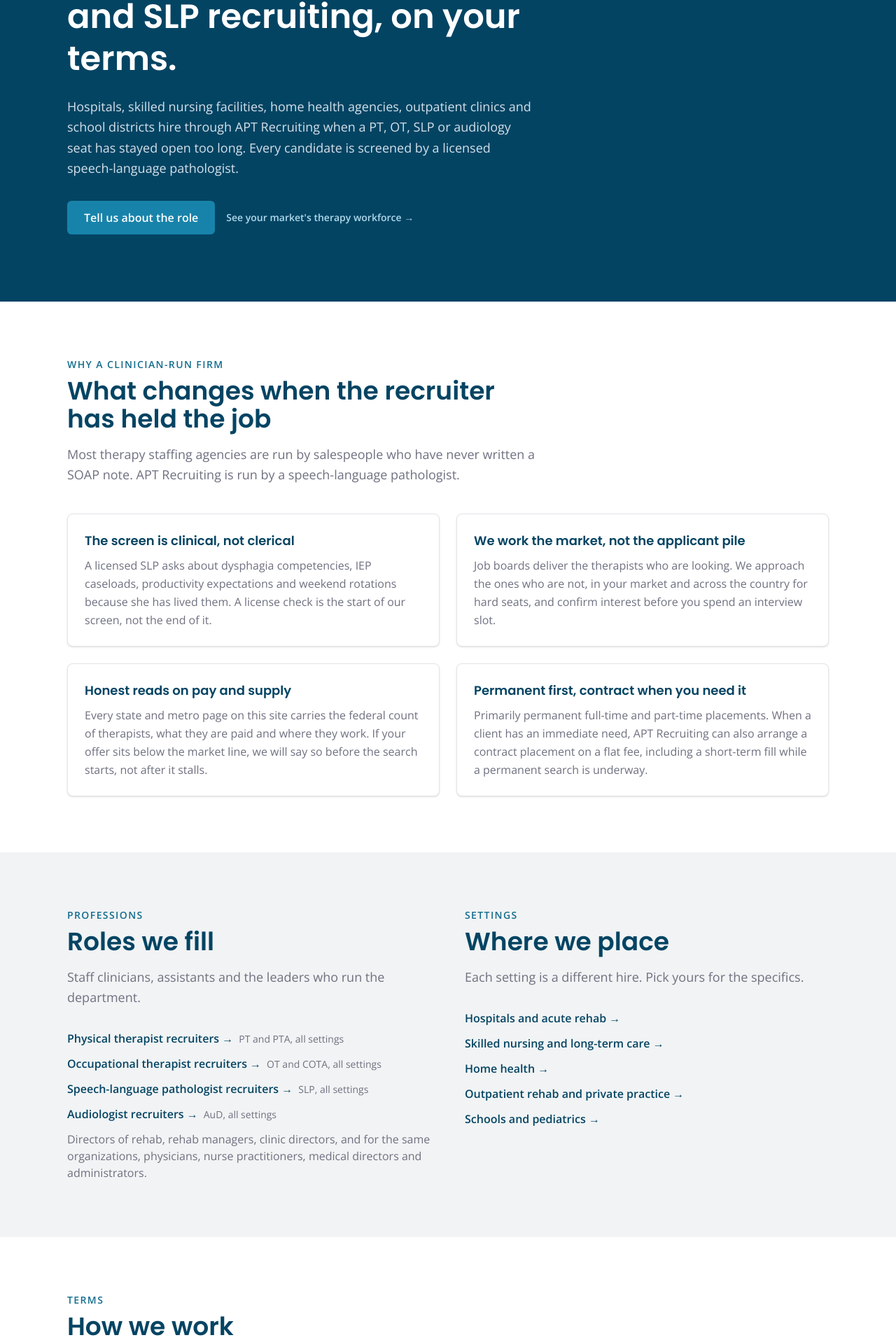
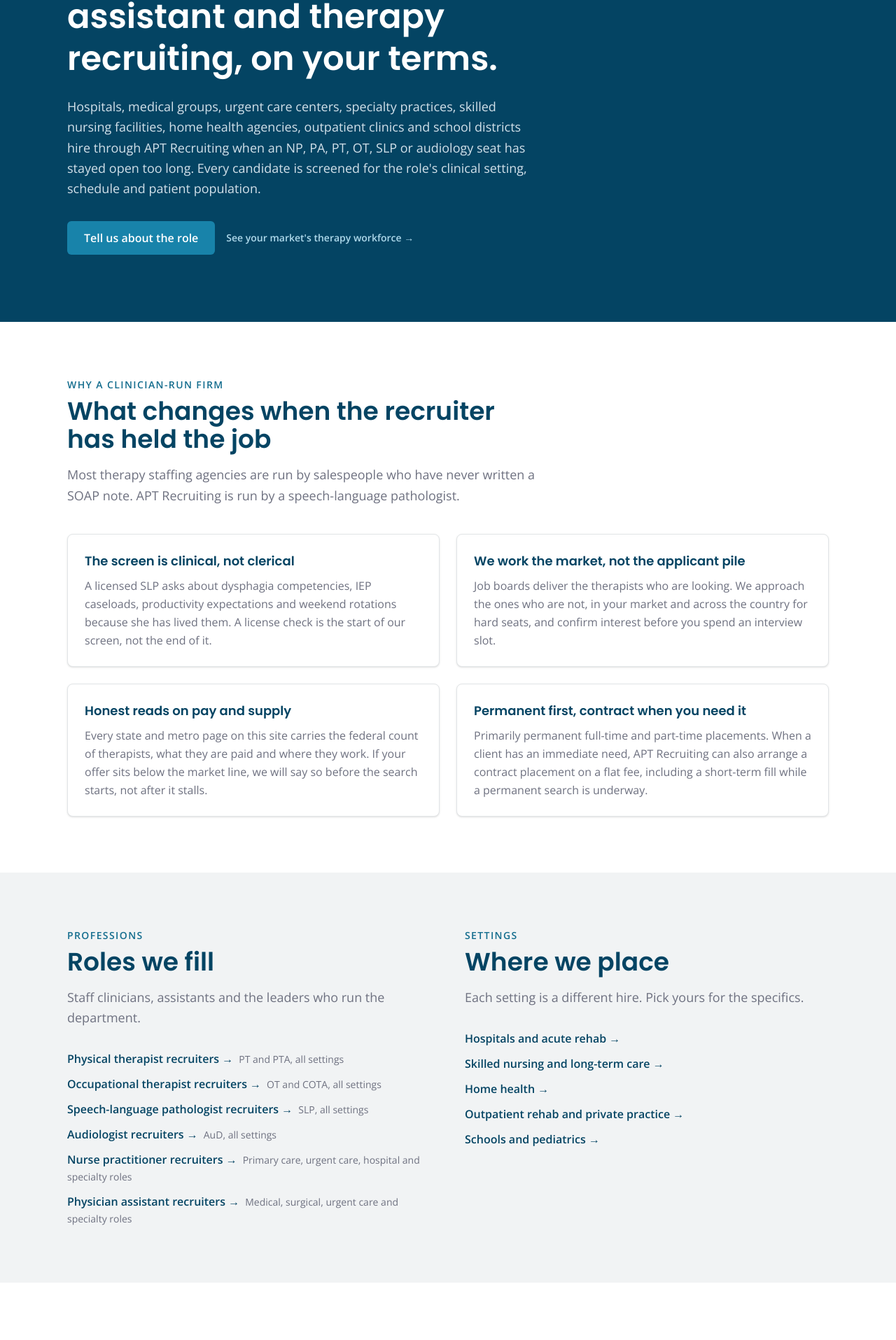
Before and after one commit to mollyjsalinas/Website, a Next.js app: page /employers in a window 1280 px wide. Shown: the part 263-2178 px from the top of the page at 70% size. Built offline with nearby package versions, Linux system fonts and the light colour scheme; no server answers.

Commit message:
Add NP and PA employer recruiting pages

```diff
--- a/src/app/employers/page.tsx
+++ b/src/app/employers/page.tsx
@@ -8,9 +8,9 @@ import { JsonLd } from "@/components/JsonLd";
 import { SITE, EMPLOYER_TERMS, PROFESSION_LIST, SETTING_LIST } from "@/lib/site";
 
 export const metadata: Metadata = {
-  title: "Hire PT, OT & SLP Staff: Therapy Recruiting for Employers",
+  title: "Healthcare Recruiters for Employers: NPs, PAs & Therapy Staff",
   description:
-    "Physical therapy staffing, OT and SLP recruiting for hospitals, SNFs, home health, outpatient clinics and schools. Screened by a licensed speech-language pathologist. Tell us about the role.",
+    "Recruit nurse practitioners, physician assistants and therapy professionals for hospitals, practices, outpatient care and more. A clinician-led healthcare recruiting firm for direct-hire searches nationwide.",
   alternates: { canonical: "/employers/" },
 };
 
@@ -47,13 +47,14 @@ export default function EmployersPage() {
     <>
       <Hero
         eyebrow="For employers"
-        title="Physical therapy staffing, OT and SLP recruiting, on your terms."
+        title="Nurse practitioner, physician assistant and therapy recruiting, on your terms."
         primary={{ href: "/contact/hire/", label: "Tell us about the role" }}
         secondary={{ href: "/therapy-recruiters/", label: "See your market's therapy workforce" }}
       >
-        Hospitals, skilled nursing facilities, home health agencies, outpatient clinics and school
-        districts hire through APT Recruiting when a PT, OT, SLP or audiology seat has stayed open
-        too long. Every candidate is screened by a licensed speech-language pathologist.
+        Hospitals, medical groups, urgent care centers, specialty practices, skilled nursing
+        facilities, home health agencies, outpatient clinics and school districts hire through APT
+        Recruiting when an NP, PA, PT, OT, SLP or audiology seat has stayed open too long. Every
+        candidate is screened for the role&apos;s clinical setting, schedule and patient population.
       </Hero>
 
       <section className="py-20">
@@ -92,8 +93,16 @@ export default function EmployersPage() {
                   </li>
                 ))}
                 <li className="text-body">
-                  Directors of rehab, rehab managers, clinic directors, and for the same organizations,
-                  physicians, nurse practitioners, medical directors and administrators.
+                  <Link href="/nurse-practitioner-recruiters/" className="font-semibold text-navy-600 hover:text-teal-600">
+                    Nurse practitioner recruiters →
+                  </Link>
+                  <span className="ml-2 text-sm">Primary care, urgent care, hospital and specialty roles</span>
+                </li>
+                <li className="text-body">
+                  <Link href="/physician-assistant-recruiters/" className="font-semibold text-navy-600 hover:text-teal-600">
+                    Physician assistant recruiters →
+                  </Link>
+                  <span className="ml-2 text-sm">Medical, surgical, urgent care and specialty roles</span>
                 </li>
               </ul>
             </div>
@@ -153,8 +162,8 @@ export default function EmployersPage() {
         data={{
           "@context": "https://schema.org",
           "@type": "Service",
-          name: "Rehab therapy recruiting for employers",
-          serviceType: "Physical therapy, occupational therapy, speech-language pathology and audiology recruiting",
+          name: "Healthcare recruiting for employers",
+          serviceType: "Nurse practitioner, physician assistant, physical therapy, occupational therapy, speech-language pathology and audiology recruiting",
           provider: { "@id": `${SITE.url}/#organization` },
           areaServed: { "@type": "Country", name: "United States" },
           url: `${SITE.url}/employers/`,
```
